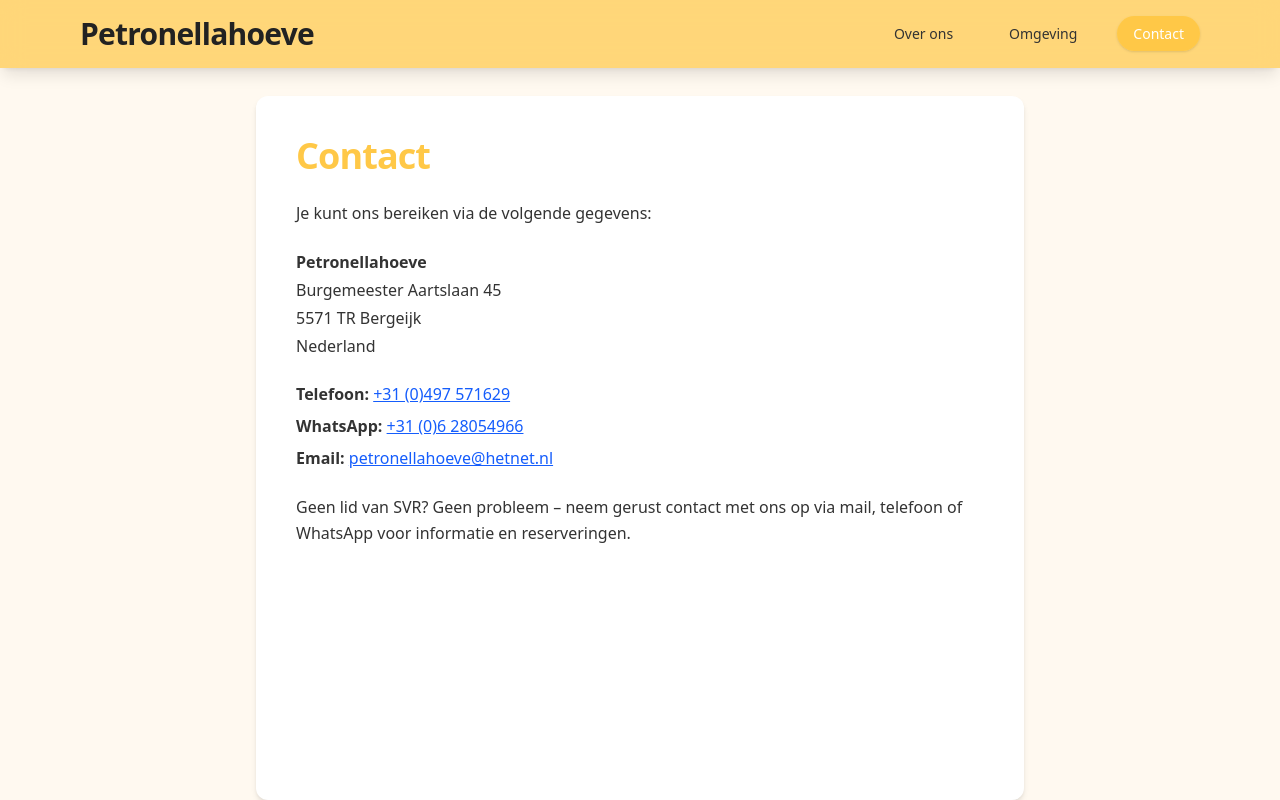
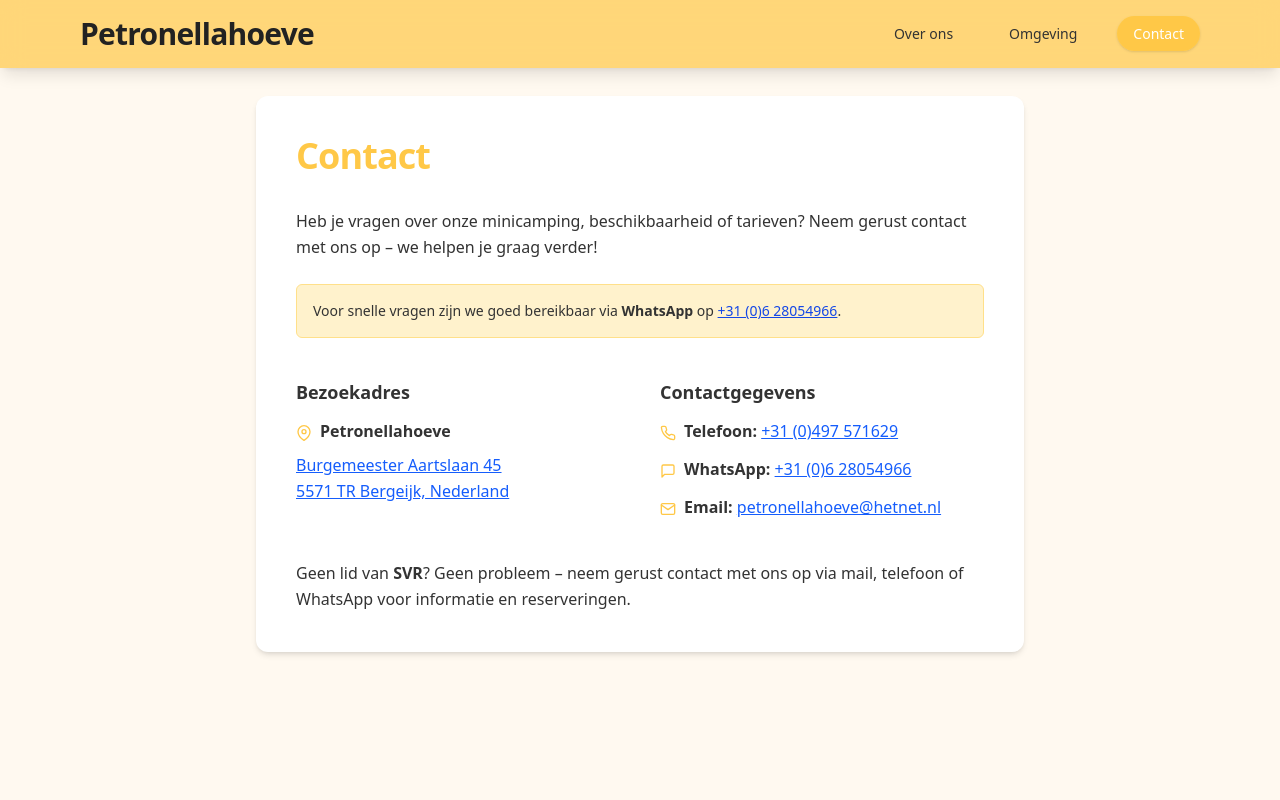
Before and after one commit to Joshua-dos-santos/petronellahoeve, a React (Vite) app: page /contact in a window 1280 px wide. Built offline with nearby package versions, Linux system fonts and the light colour scheme; the HTML template or start-up script is replaced by a standard one.

Commit message:
Updated styling on the contact page

```diff
--- a/package.json
+++ b/package.json
@@ -18,6 +18,7 @@
     "leaflet": "^1.9.4",
     "react": "^19.1.0",
     "react-dom": "^19.1.0",
+    "react-icons": "^5.5.0",
     "react-leaflet": "^5.0.0",
     "react-router-dom": "^7.6.3"
   },
--- a/src/pages/contact/index.jsx
+++ b/src/pages/contact/index.jsx
@@ -1,46 +1,103 @@
+import { FiPhone, FiMail, FiMapPin, FiMessageSquare } from "react-icons/fi";
+
 export default function Contact() {
   return (
     <div className="min-h-screen bg-[#FFF9F0] text-[#333] pt-24 px-4 sm:px-6 md:px-8 flex justify-center">
-      <div className="w-full max-w-3xl bg-white shadow-md rounded-xl p-6 sm:p-10">
-        <h1 className="text-4xl font-extrabold text-[#FFC847] mb-6 tracking-tight">
+      <div className="w-full max-w-3xl h-4/5 bg-white shadow-md rounded-xl p-6 sm:p-10">
+        <h1 className="text-4xl font-extrabold text-[#FFC847] mb-8 tracking-tight">
           Contact
         </h1>
 
+        {/* Friendly intro */}
         <p className="mb-6 text-base leading-relaxed">
-          Je kunt ons bereiken via de volgende gegevens:
+          Heb je vragen over onze minicamping, beschikbaarheid of tarieven?
+          Neem gerust contact met ons op – we helpen je graag verder!
         </p>
 
-        <div className="mb-6 space-y-1 text-base">
-          <p><strong>Petronellahoeve</strong></p>
-          <p>Burgemeester Aartslaan 45</p>
-          <p>5571 TR Bergeijk</p>
-          <p>Nederland</p>
+        {/* Highlighted WhatsApp notice */}
+        <div className="bg-[#FFF2CC] border border-[#FFE08A] p-4 rounded-md text-sm mb-10">
+          Voor snelle vragen zijn we goed bereikbaar via{" "}
+          <strong>WhatsApp</strong> op{" "}
+          <a
+            href="https://wa.me/31628054966"
+            className="text-blue-700 underline hover:text-blue-900"
+            target="_blank"
+            rel="noopener noreferrer"
+          >
+            +31 (0)6 28054966
+          </a>
+          .
         </div>
 
-        <div className="mb-6 space-y-2 text-base">
+        {/* 2-column grid for address and contact */}
+        <div className="grid gap-10 md:grid-cols-2">
+          {/* Address */}
+          <div>
+            <h2 className="text-lg font-semibold mb-3">Bezoekadres</h2>
+            <div className="space-y-2 text-base leading-relaxed">
               <p>
+                <FiMapPin className="inline-block mr-2 text-[#FFC847]" />
+                <strong>Petronellahoeve</strong>
+              </p>
+              <p>
+                <a
+                  href="https://www.google.com/maps?q=Burgemeester+Aartslaan+45,+Bergeijk"
+                  target="_blank"
+                  rel="noopener noreferrer"
+                  className="text-blue-600 underline hover:text-blue-800"
+                >
+                  Burgemeester Aartslaan 45<br />
+                  5571 TR Bergeijk, Nederland
+                </a>
+              </p>
+            </div>
+          </div>
+
+          {/* Contact Info */}
+          <div>
+            <h2 className="text-lg font-semibold mb-3">Contactgegevens</h2>
+            <div className="space-y-3 text-base leading-relaxed">
+              <p>
+                <FiPhone className="inline-block mr-2 text-[#FFC847]" />
                 <strong>Telefoon:</strong>{" "}
-            <a href="tel:+31497571629" className="text-blue-600 underline hover:text-blue-800">
+                <a
+                  href="tel:+31497571629"
+                  className="text-blue-600 underline hover:text-blue-800"
+                >
                   +31 (0)497 571629
                 </a>
               </p>
               <p>
+                <FiMessageSquare className="inline-block mr-2 text-[#FFC847]" />
                 <strong>WhatsApp:</strong>{" "}
-            <a href="https://wa.me/31628054966" target="_blank" rel="noopener noreferrer" className="text-blue-600 underline hover:text-blue-800">
+                <a
+                  href="https://wa.me/31628054966"
+                  target="_blank"
+                  rel="noopener noreferrer"
+                  className="text-blue-600 underline hover:text-blue-800"
+                >
                   +31 (0)6 28054966
                 </a>
               </p>
               <p>
+                <FiMail className="inline-block mr-2 text-[#FFC847]" />
                 <strong>Email:</strong>{" "}
-            <a href="mailto:petronellahoeve@hetnet.nl" className="text-blue-600 underline hover:text-blue-800">
+                <a
+                  href="mailto:petronellahoeve@hetnet.nl"
+                  className="text-blue-600 underline hover:text-blue-800"
+                >
                   petronellahoeve@hetnet.nl
                 </a>
               </p>
             </div>
+          </div>
+        </div>
 
-        <p className="text-base leading-relaxed">
-          Geen lid van SVR? Geen probleem – neem gerust contact met ons op via
-          mail, telefoon of WhatsApp voor informatie en reserveringen.
+        {/* Final note */}
+        <p className="mt-10 text-base leading-relaxed">
+          Geen lid van <strong>SVR</strong>? Geen probleem – neem gerust contact
+          met ons op via mail, telefoon of WhatsApp voor informatie en
+          reserveringen.
         </p>
       </div>
     </div>
```
Also changed, not shown: 1 other file (tests, documents, lock files or other folders). Lines whose indentation alone changed are shown as unchanged.
